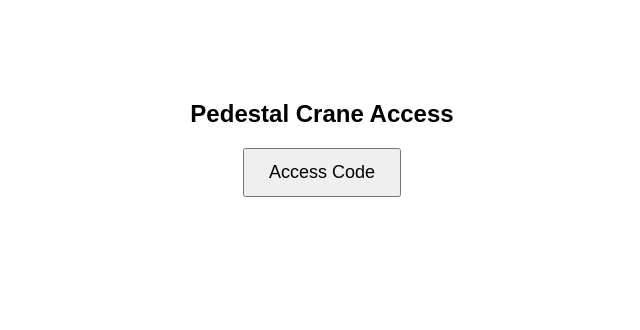
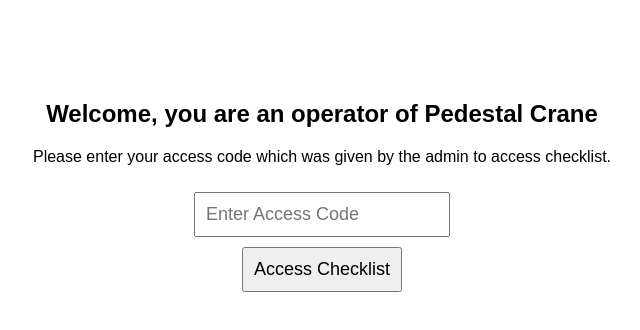
Before and after one commit to naiyarad/access-code-page, a plain HTML site: page pedestal.html in a window 1280 px wide. Shown: the whole page, without its empty margins (318-958 px from the left). Drawn offline with Linux system fonts and the light colour scheme.

Commit message:
Update pedestal.html

```diff
--- a/pedestal.html
+++ b/pedestal.html
@@ -2,9 +2,13 @@
 <html>
 <head>
   <title>Pedestal Crane Access</title>
+  <style>
+    body { text-align: center; font-family: sans-serif; margin-top: 100px; }
+    input, button { padding: 10px; font-size: 18px; margin-top: 10px; }
+  </style>
   <script>
-    function verifyPedestalCode() {
-      var code = prompt("Welcome, you are an operator of Pedestal Crane.\nPlease enter your access code which was given by the admin to access checklist.");
+    function checkAccess() {
+      const code = document.getElementById("accessCode").value;
       if (code === "787900") {
         window.location.href = "https://forms.office.com/r/KnJraV7jDB";
       } else {
@@ -13,8 +17,11 @@
     }
   </script>
 </head>
-<body style="text-align:center; font-family:sans-serif; margin-top:100px;">
-  <h2>Pedestal Crane Access</h2>
-  <button onclick="verifyPedestalCode()" style="padding:12px 24px; font-size:18px;">Access Code</button>
+<body>
+  <h2>Welcome, you are an operator of Pedestal Crane</h2>
+  <p>Please enter your access code which was given by the admin to access checklist.</p>
+  <input type="password" id="accessCode" placeholder="Enter Access Code" />
+  <br />
+  <button onclick="checkAccess()">Access Checklist</button>
 </body>
 </html>
```
